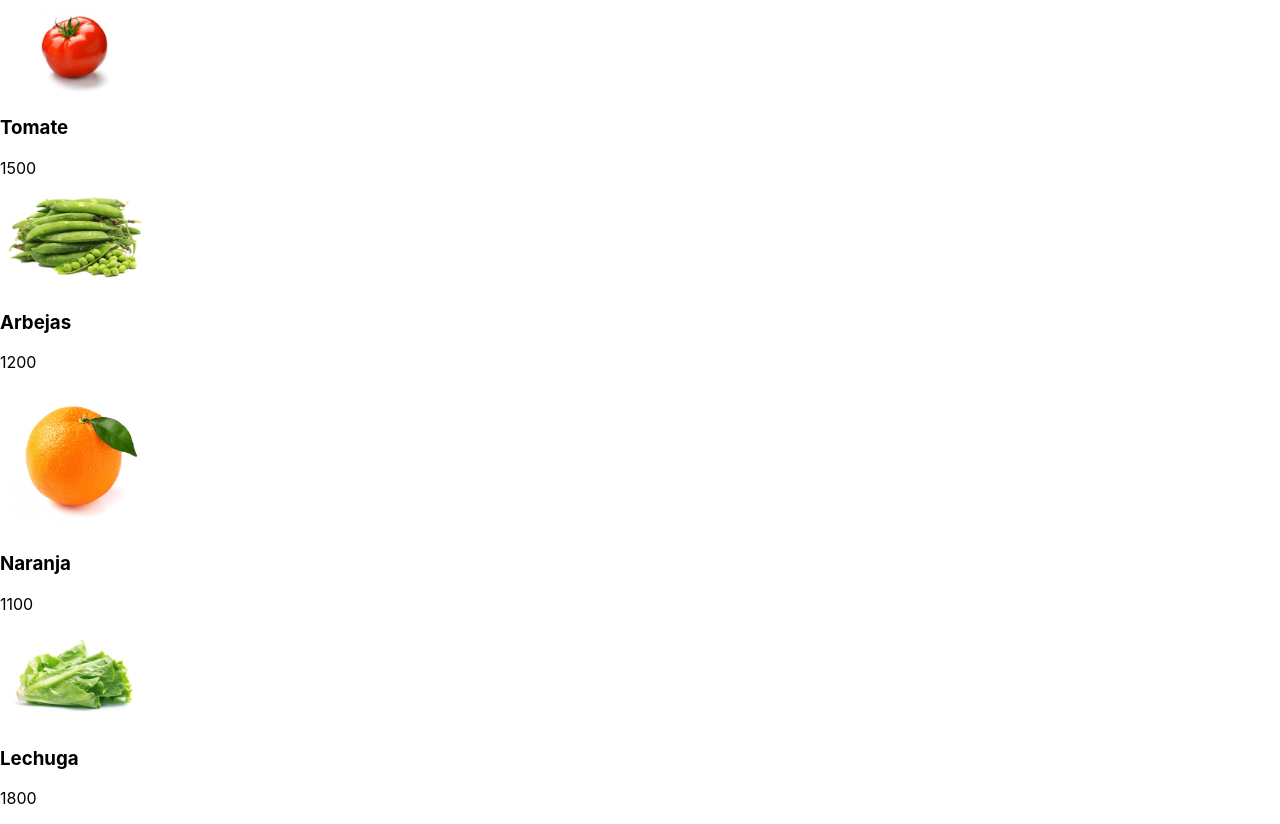
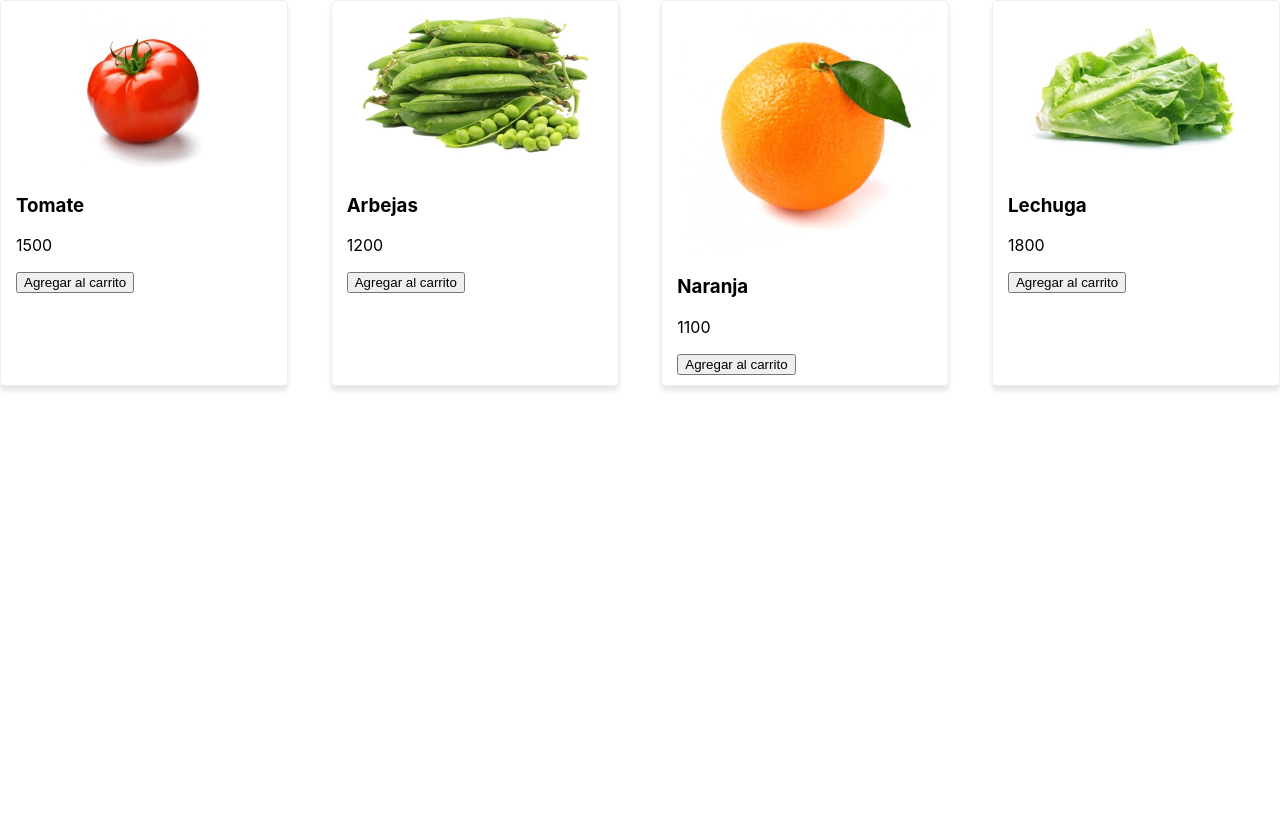
Before and after one commit to GuillermoAldana/app-shop, a React (Create React App) app: page / in a window 1280 px wide. After the commit the page ends 800 px from the top, so only its background shows below. Built offline with nearby package versions, Linux system fonts and the light colour scheme.

Commit message:
Adding style in Productos component and Producto component

```diff
--- a/src/components/Producto.jsx
+++ b/src/components/Producto.jsx
@@ -1,14 +1,30 @@
 import { Component } from "react";
 
+const styles = {
+    producto: {
+        border: 'solid 1px #eee',
+        boxShadow: '0 5px 5px rgb(0 ,0 ,0 ,0.1)',
+        width: '20%',
+        padding: '10px 15px',
+        borderRadius: '5px'
+    },
+    img: {
+        width: '100%'
+    }
+}
 class Producto extends Component {
 
     render(){
-        const { producto } = this.props
+        const { producto, agregarCarrito } = this.props;
+
         return(
-            <div>
-               <img alt={producto.name} src={producto.img} width='150' />
+            <div style={styles.producto}>
+               <img alt={producto.name} src={producto.img} style={styles.img}/>
                <h3>{producto.name}</h3>
                <p>{producto.price}</p>
+               <button onClick={() => agregarCarrito(producto)}>
+                    Agregar al carrito
+               </button>
             </div>
         )
     }
--- a/src/components/Productos.jsx
+++ b/src/components/Productos.jsx
@@ -1,11 +1,19 @@
 import { Component } from "react";
 import Producto from './Producto';
+
+const styles = {
+    productos: {
+        display: 'flex',
+        flexDirection: 'row',
+        justifyContent: 'space-between'
+    }
+}
 class Productos extends Component {
 
     render() {
         const { productos, addCart } = this.props;
         return (
-            <div>
+            <div style={styles.productos}>
                 {productos.map((producto) =>
                     <Producto
                         addCart={addCart}
```
